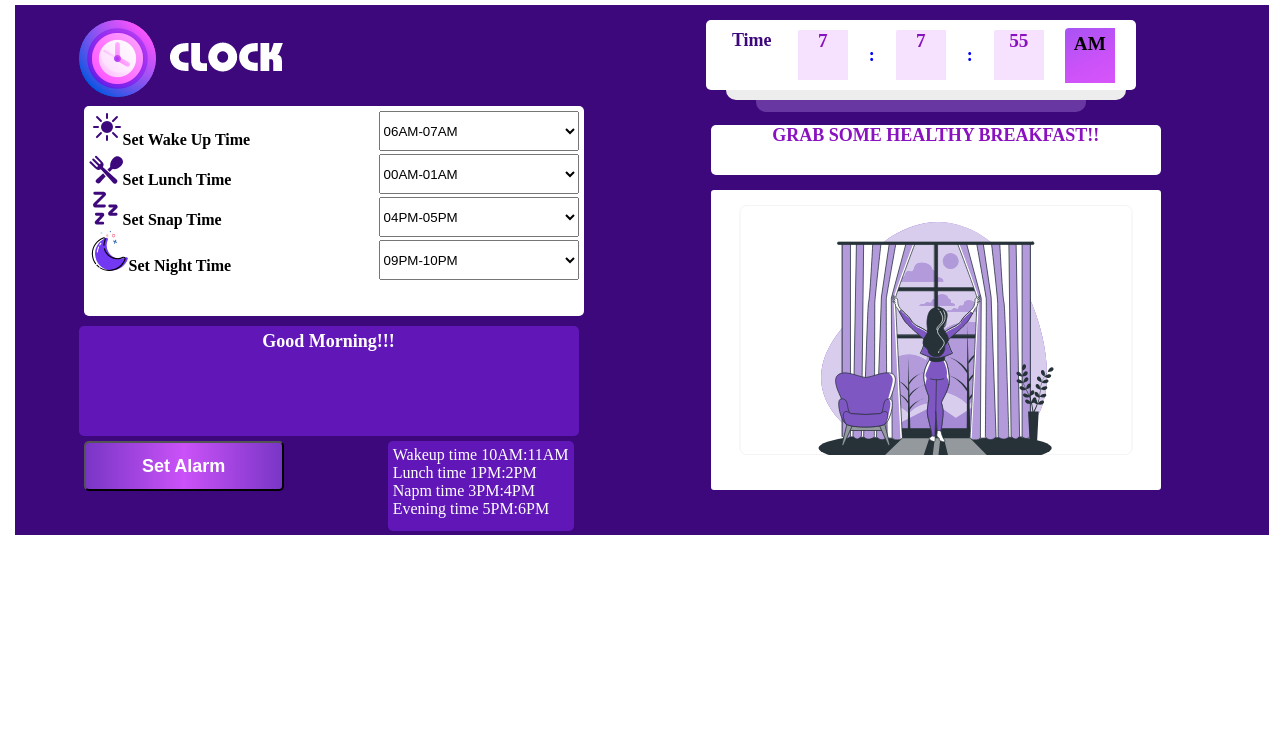
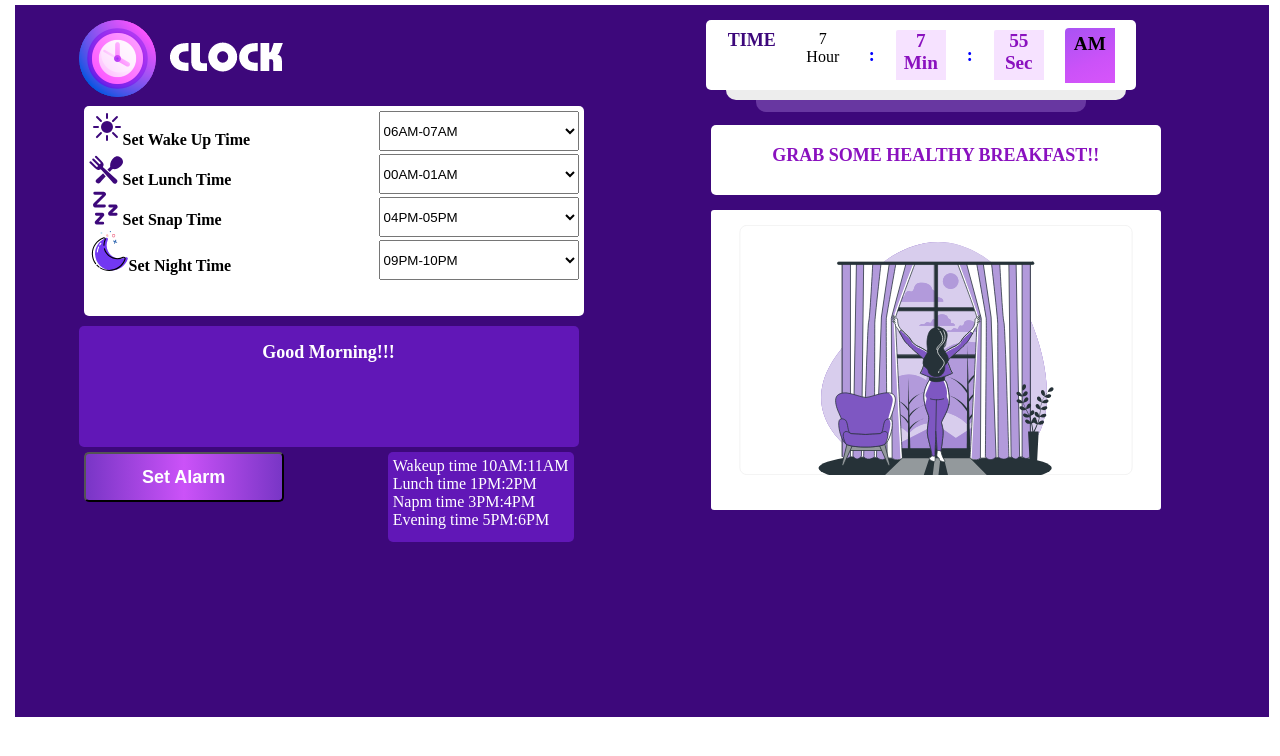
Before and after one commit to usman0All/DigitalclockUI, a plain HTML site: page index.html in a window 1280 px wide. Drawn offline with Linux system fonts and the light colour scheme.

Commit message:
2nd  commit

```diff
--- a/index.html
+++ b/index.html
@@ -159,15 +159,15 @@
                     <div class="box1"></div>
                     <div class="box2"></div>
                     <div class="main-watch">
-                        <div class="box" style="color:#3D087B;font-size: large;font-weight:bolder;">Time</div>
-                        <div class="box boxbg" id="h"></div>
+                        <div class="box" style="color:#3D087B;font-size: large;font-weight:bolder;">TIME</div>
+                        <div class="box box1bg" id="h"></div>
                         <div style="color:blue;font-size: large;font-weight: bolder;">:</div>
                         <div class="box boxbg" id="m"></div>
                         <div style="color:blue;font-size: large;font-weight: bolder;">:</div>
                         <div class="box boxbg" id="s"></div>
                         <div class="box ampm"></div>
                     </div>
-                </div>
+111                </div>
                 <!--message-box-->
                 <div id="message-Box"></div>
                 <!--image-Box-->
--- a/script.js
+++ b/script.js
@@ -24,11 +24,11 @@ function showTime() {
     }
     //console.log(hrs,mins,secs,AMPM);
     let h = document.getElementById('h');
-    h.innerHTML = hrs;
+    h.innerHTML = hrs+'<br><span>Hour</span>';
     let m = document.getElementById('m');
-    m.innerHTML = mins;
+    m.innerHTML = mins+'<br><span>Min</span>';
     let s = document.getElementById('s');
-    s.innerHTML = secs;
+    s.innerHTML = secs+'<br><span>Sec</span>';
     let ampm = document.getElementsByClassName('ampm');
     ampm[0].innerHTML = AMPM;
 }
--- a/style.css
+++ b/style.css
@@ -7,7 +7,7 @@ body {
 .main-container {
     background-color: #3D087B;
     width: 98%;
-    height: 70%vh;
+    height: 89vh;
     margin-left: 15px;
     margin-right: 15px;
     margin-top:5px;
@@ -80,7 +80,7 @@ body {
 
 #wishBox {
     font-size: large;
-    font-weight: bold;
+    font-weight: bolder;
     text-align: center;
     color: white;
     background-color: #671ac0de;
@@ -88,6 +88,7 @@ body {
     padding: 5px;
     margin-top: 10px;
     border-radius: 5px;
+    padding-top:16px;
 }
 
 #set-btn {
@@ -196,6 +197,7 @@ body {
     margin: 5px;
     width: 450px;
     height: 50px;
+    padding-top:20px;
 }
 
 #image-Box {
@@ -220,3 +222,12 @@ body {
 #sleep-moon {
     color: #3D087B;
 }
+/* media */
+
+@media screen and (min-width:240px) and (max-width:600px) {
+    .main-container{
+        flex-direction:column;
+        height: 70%;
+        width: 100%;
+    }
+ }
```
Also changed, not shown: practi3.html (deleted).
